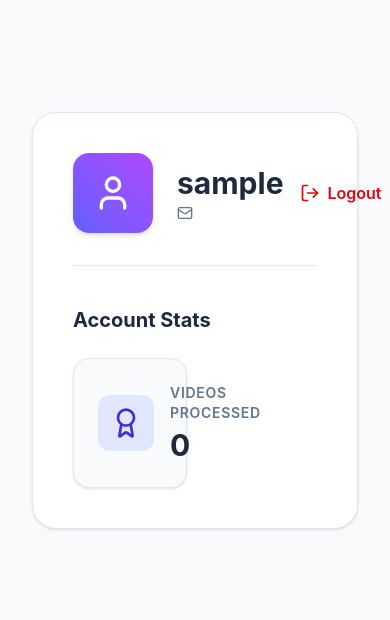
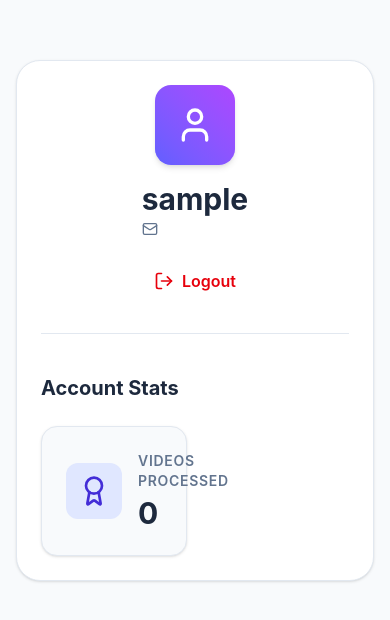
Before and after one commit to Sriram04r/AI_Video_Summarization, a React app in the folder frontend/: page /profile in a window 390 px wide. Shown: the part 102-722 px from the top of the page. Built offline with nearby package versions, Linux system fonts and the light colour scheme; no server answers; sample sign-in values are in the browser's storage; the HTML template or start-up script is replaced by a standard one.

Commit message:
Fix mobile responsiveness padding and layout on all pages

```diff
--- a/frontend/src/pages/Dashboard.jsx
+++ b/frontend/src/pages/Dashboard.jsx
@@ -31,7 +31,7 @@ export default function Dashboard() {
   }, [navigate]);
 
   return (
-    <div className="min-h-screen bg-slate-50 text-slate-900 p-8 font-sans">
+    <div className="min-h-screen bg-slate-50 text-slate-900 p-4 md:p-8 font-sans">
       <div className="max-w-6xl mx-auto">
         <h1 className="text-3xl font-bold mb-8 text-slate-800">Dashboard</h1>
 
--- a/frontend/src/pages/History.jsx
+++ b/frontend/src/pages/History.jsx
@@ -44,9 +44,9 @@ export default function History() {
   };
 
   return (
-    <div className="min-h-screen bg-slate-50 text-slate-900 p-8 font-sans">
+    <div className="min-h-screen bg-slate-50 text-slate-900 p-4 md:p-8 font-sans">
       <div className="max-w-5xl mx-auto">
-        <div className="flex items-center justify-between mb-10 pb-6 border-b border-slate-200">
+        <div className="flex flex-col md:flex-row items-start md:items-center justify-between gap-4 mb-10 pb-6 border-b border-slate-200">
           <div className="flex items-center gap-3">
             <HistoryIcon className="w-8 h-8 text-indigo-600" />
             <h1 className="text-3xl font-bold text-slate-800">Processing History</h1>
--- a/frontend/src/pages/Profile.jsx
+++ b/frontend/src/pages/Profile.jsx
@@ -65,10 +65,10 @@ export default function Profile() {
   };
 
   return (
-    <div className="min-h-screen bg-slate-50 text-slate-900 p-8 flex items-center justify-center font-sans">
-      <div className="w-full max-w-2xl bg-white border border-slate-200 rounded-3xl p-10 shadow-sm">
-        <div className="flex items-center justify-between mb-10 pb-8 border-b border-slate-200">
-          <div className="flex items-center gap-6">
+    <div className="min-h-screen bg-slate-50 text-slate-900 p-4 md:p-8 flex items-center justify-center font-sans">
+      <div className="w-full max-w-2xl bg-white border border-slate-200 rounded-3xl p-6 md:p-10 shadow-sm">
+        <div className="flex flex-col md:flex-row items-center justify-between gap-6 mb-10 pb-8 border-b border-slate-200">
+          <div className="flex flex-col md:flex-row items-center md:items-start text-center md:text-left gap-4 md:gap-6">
             <div className="w-20 h-20 bg-gradient-to-tr from-indigo-500 to-purple-500 rounded-2xl flex items-center justify-center shadow-md">
               <User className="w-10 h-10 text-white" />
             </div>
--- a/frontend/src/pages/Upload.jsx
+++ b/frontend/src/pages/Upload.jsx
@@ -67,8 +67,8 @@ export default function Upload() {
   };
 
   return (
-    <div className="min-h-screen bg-slate-50 text-slate-900 flex items-center justify-center p-6 font-sans">
-      <div className="w-full max-w-xl bg-white border border-slate-200 p-8 rounded-3xl shadow-sm">
+    <div className="min-h-screen bg-slate-50 text-slate-900 flex items-center justify-center p-4 md:p-6 font-sans">
+      <div className="w-full max-w-xl bg-white border border-slate-200 p-6 md:p-8 rounded-3xl shadow-sm">
         <h2 className="text-3xl font-bold mb-6 text-center text-slate-800">Process Video</h2>
 
         <div className="flex gap-4 mb-8 p-1 bg-slate-100 rounded-xl">
@@ -88,7 +88,7 @@ export default function Upload() {
 
         <form onSubmit={handleUpload}>
           {mode === 'file' ? (
-            <div className="border-2 border-dashed border-slate-300 hover:border-indigo-500 hover:bg-slate-50 rounded-2xl p-12 text-center transition-colors">
+            <div className="border-2 border-dashed border-slate-300 hover:border-indigo-500 hover:bg-slate-50 rounded-2xl p-6 md:p-12 text-center transition-colors">
               <UploadIcon className="w-12 h-12 text-slate-400 mx-auto mb-4" />
               <input
                 type="file"
```
